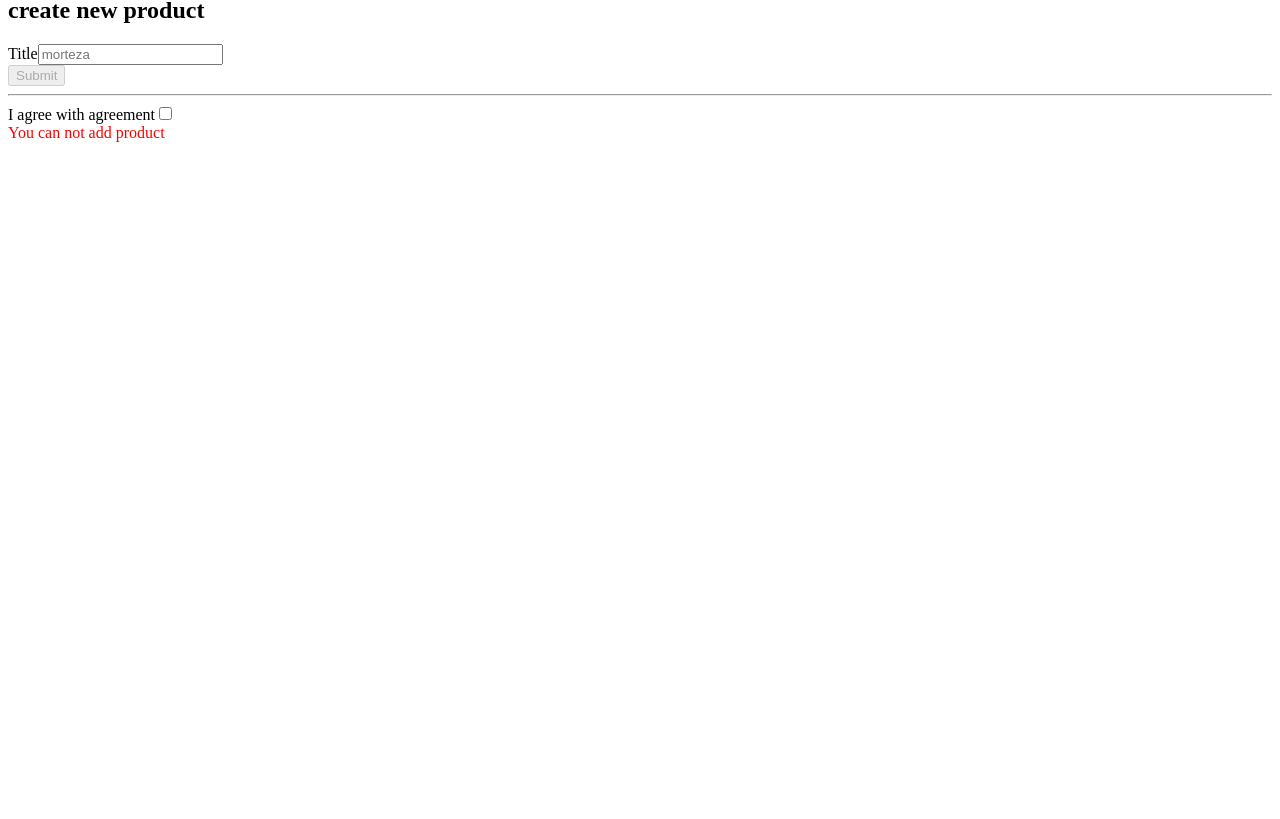
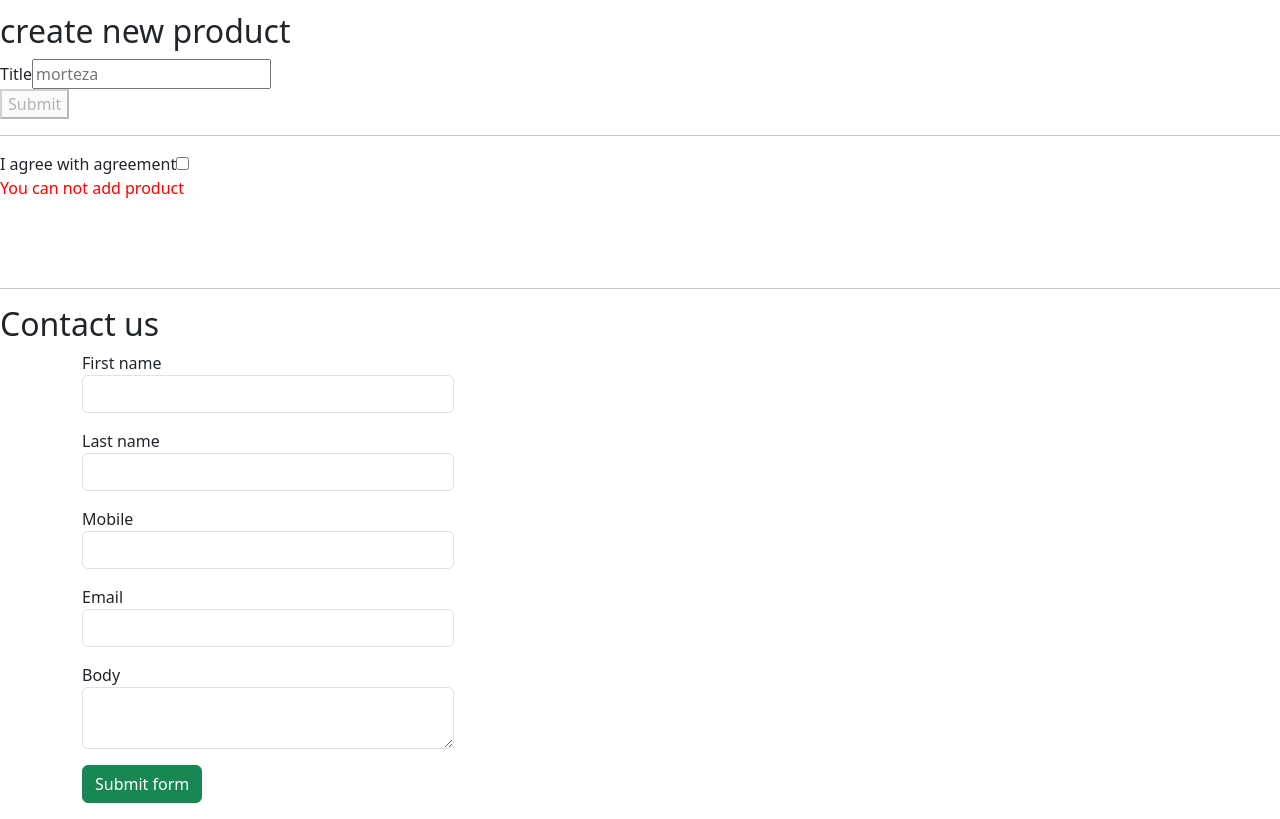
Before and after one commit to MortezaSoltanpour/AngularPlayGround, an Angular app: page / in a window 1280 px wide. Shown: the part 380-1199 px from the top of the page. Before the commit the page ends 800 px from the top, so only its background shows below. Built offline with nearby package versions, Linux system fonts and the light colour scheme.

Commit message:
Contact us from-DTO model

```diff
--- a/src/app/app.component.html
+++ b/src/app/app.component.html
@@ -5,3 +5,9 @@
 <hr />
 <h2>create new product</h2>
 <app-product-create></app-product-create>
+<br />
+<br />
+<br />
+<hr />
+<h2>Contact us</h2>
+<app-contact-us></app-contact-us>
--- /dev/null
+++ b/src/app/components/contact-us/contact-us.component.html
@@ -0,0 +1,59 @@
+<form (submit)="handleSubmit()">
+  <div class="container">
+    <div class="">
+      <div class="col-md-4 mb-3">
+        <label for="firstname">First name</label>
+        <input
+          [(ngModel)]="contactus.firstname"
+          type="text"
+          id="firstname"
+          name="firstname"
+          class="form-control"
+        />
+      </div>
+      <div class="col-md-4 mb-3">
+        <label for="lastname">Last name</label>
+        <input
+          class="form-control"
+          [(ngModel)]="contactus.lastname"
+          type="text"
+          id="lastname"
+          name="lastname"
+        />
+      </div>
+      <div class="col-md-4 mb-3">
+        <label for="mobile">Mobile</label>
+        <input
+          class="form-control"
+          [(ngModel)]="contactus.mobile"
+          type="text"
+          id="mobile"
+          name="mobile"
+        />
+      </div>
+      <div class="col-md-4 mb-3">
+        <label for="email">Email</label>
+        <input
+          class="form-control"
+          [(ngModel)]="contactus.email"
+          type="text"
+          id="email"
+          name="email"
+        />
+      </div>
+      <div class="col-md-4 mb-3">
+        <label for="Body">Body</label>
+        <textarea
+          [(ngModel)]="contactus.body"
+          type="text"
+          class="form-control"
+          id="Body"
+          name="Body"
+        ></textarea>
+      </div>
+      <div class="col-md-4 mb-3">
+        <button class="btn btn-success" type="submit">Submit form</button>
+      </div>
+    </div>
+  </div>
+</form>
--- /dev/null
+++ b/src/app/components/contact-us/contact-us.component.ts
@@ -0,0 +1,24 @@
+import { Component, NgModule } from '@angular/core';
+import { contactusDto } from './contactusDto';
+import { FormsModule } from '@angular/forms';
+
+@Component({
+  selector: 'app-contact-us',
+  standalone: true,
+  imports: [FormsModule],
+  templateUrl: './contact-us.component.html',
+  styleUrl: './contact-us.component.css',
+})
+export class ContactUsComponent {
+  contactus: contactusDto = {
+    body: '',
+    email: '',
+    firstname: '',
+    lastname: '',
+    mobile: '',
+  };
+
+  handleSubmit() {
+    console.table(this.contactus);
+  }
+}
--- /dev/null
+++ b/src/app/components/contact-us/contactusDto.ts
@@ -0,0 +1,7 @@
+export interface contactusDto {
+  firstname: string;
+  lastname: string;
+  email: string;
+  mobile: string;
+  body: string;
+}
--- a/src/index.html
+++ b/src/index.html
@@ -4,6 +4,12 @@
     <meta charset="utf-8" />
     <title>Angular First project</title>
     <base href="/" />
+    <link
+      href="https://cdn.jsdelivr.net/npm/bootstrap@5.3.5/dist/css/bootstrap.min.css"
+      rel="stylesheet"
+      integrity="sha384-SgOJa3DmI69IUzQ2PVdRZhwQ+dy64/BUtbMJw1MZ8t5HZApcHrRKUc4W0kG879m7"
+      crossorigin="anonymous"
+    />
     <meta name="viewport" content="width=device-width, initial-scale=1" />
     <link rel="icon" type="image/x-icon" href="favicon.ico" />
   </head>
```
Also changed, not shown: src/app/app.component.ts (+7 -1 lines), src/app/components/contact-us/contact-us.component.css (added), 1 other file (tests, documents, lock files or other folders).
